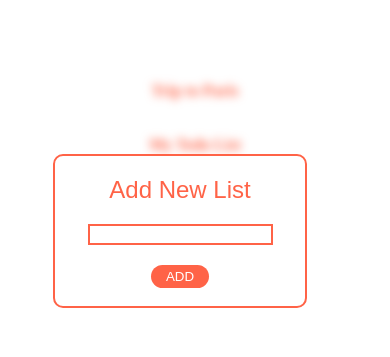
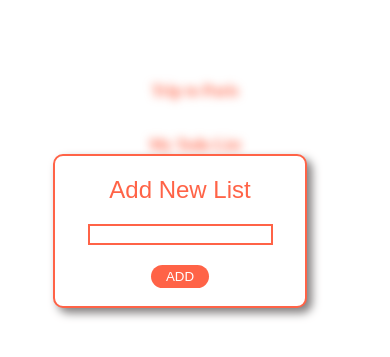
Before and after one commit to shanthakumarvenkatesh/project3, a plain HTML site: page index3.html in a window 390 px wide. Shown: the part 117-474 px from the top of the page. Drawn offline with Linux system fonts and the light colour scheme.

Commit message:
Update style.css

```diff
--- a/style.css
+++ b/style.css
@@ -183,6 +183,9 @@ a{
     input{
         margin-top: 40px;
     }
+    .page3{
+        box-shadow: 5px 5px 10px rgb(129, 125, 125);
+    }
     .div1,
     .div3,
     .div4{
```
